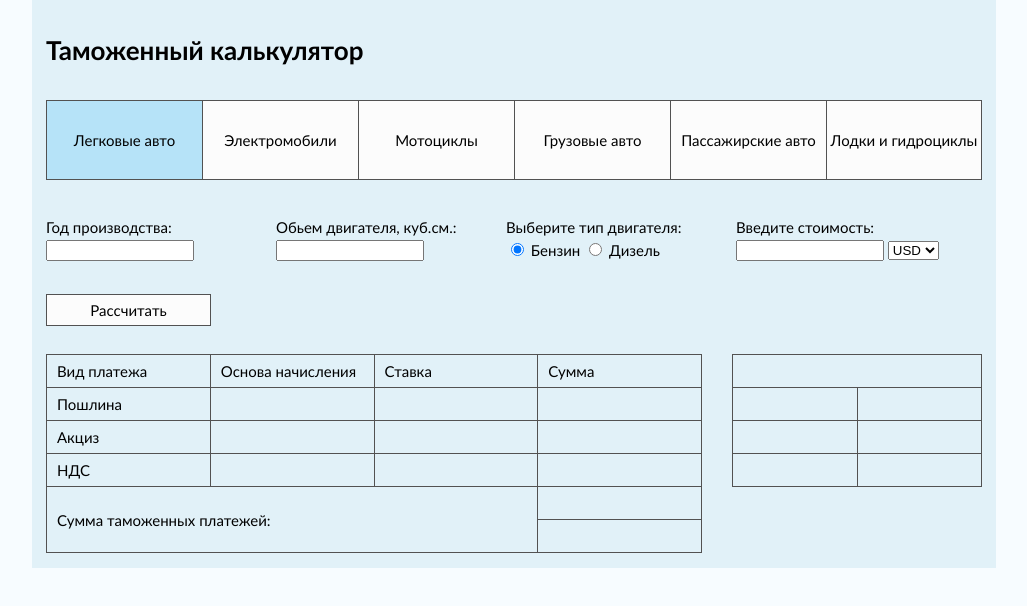
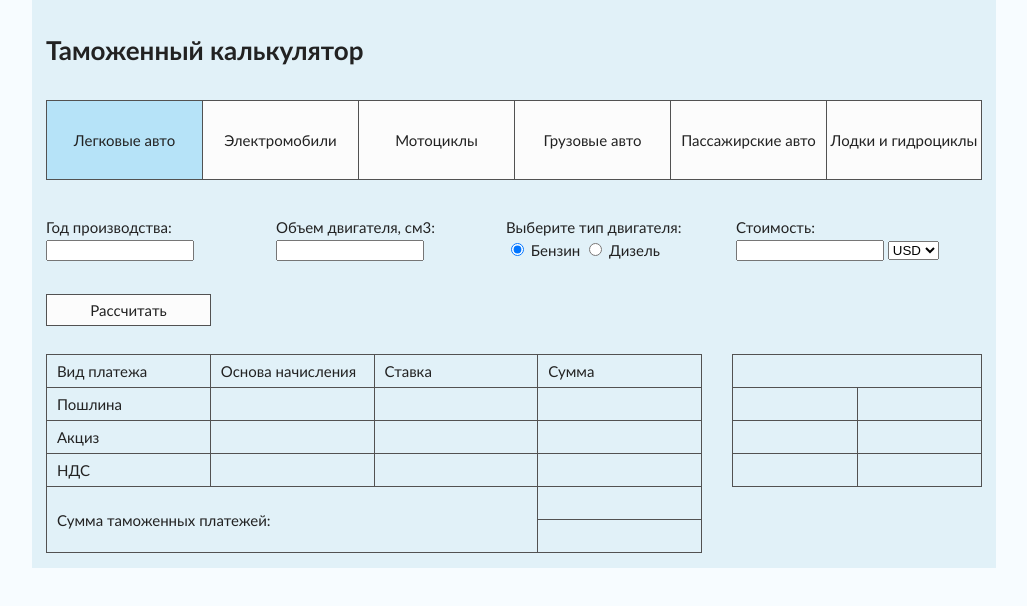
Before and after one commit to Aym58/calculator, a plain HTML site: page index.html in a window 1280 px wide. Shown: the whole page, without its empty margins (126-1153 px from the left). Drawn offline with nearby package versions, Linux system fonts and the light colour scheme; no server answers.

Commit message:
Add files via upload

```diff
--- a/index.html
+++ b/index.html
@@ -27,7 +27,7 @@
         <p>Год производства:</p><input class="input" id="year">
     </div>
     <div class="inputdata">
-        <p>Обьем двигателя, куб.см.:</p><input class="input" id="volume">
+        <p>Объем двигателя, см3:</p><input class="input" id="volume">
     </div>
     <div class="inputdata">
         <p>Выберите тип двигателя:</p>
@@ -37,7 +37,7 @@
         <label for="diesel">Дизель</label>
     </div>
     <div class="inputdata">
-        <p>Введите стоимость:</p><input class="input" id="price">
+        <p>Стоимость:</p><input class="input" id="price">
         <select id="selectcurrency">
         <option value="USD">USD</option>
         <option value="EUR">EUR</option>
@@ -69,10 +69,10 @@
 <div id="input3" style="display: none">
     <div class="inputarea">
     <div class="inputdata">
-        <p>Обьем двигателя, куб. см.:</p><input class="input" id="volume3">
+        <p>Объем двигателя, см3:</p><input class="input" id="volume3">
     </div>
     <div class="inputdata">
-        <p>Введите стоимость:</p><input class="input" id="price3">
+        <p>Стоимость:</p><input class="input" id="price3">
         <select id="selectcurrency3">
         <option value="USD">USD</option>
         <option value="EUR">EUR</option>
@@ -91,7 +91,7 @@
 <div id="input4" style="display: none">
     <div class="inputarea">
     <div class="inputdata5x">
-        <p>Обьем двигателя, куб.см.:</p><input id="volume4">
+        <p>Объем двигателя, см3:</p><input id="volume4">
     </div>
 
     <div class="inputdata5x">
@@ -121,7 +121,7 @@
     </div>
 
     <div class="inputdata5x">
-        <p>Введите стоимость:</p><input id="price4">
+        <p>Стоимость:</p><input id="price4">
         <select id="selectcurrency4">
         <option value="USD">USD</option>
         <option value="EUR">EUR</option>
@@ -161,7 +161,7 @@
     </div>
 
     <div class="inputdata">
-        <p>Введите стоимость:</p><input class="input" id="price5">
+        <p>Стоимость:</p><input class="input" id="price5">
         <select id="selectcurrency5">
         <option value="USD">USD</option>
         <option value="EUR">EUR</option>
@@ -179,7 +179,7 @@
     <div class="inputarea">
 
     <div class="inputdata">
-        <p>Введите стоимость:</p><input id="price6" class="input">
+        <p>Стоимость:</p><input id="price6" class="input">
         <select id="selectcurrency6">
           <option value="USD">USD</option>
           <option value="EUR">EUR</option>
--- a/style.css
+++ b/style.css
@@ -11,6 +11,7 @@ body{
 	width: 936px;
 	margin: 0 auto;
 	font-family: Calibri, sans-serif;
+	color: #222222;
 	background-color: #e1f1f8;
 	padding: 14px;
 	font-size: 15px;
@@ -28,7 +29,9 @@ p{
 }
 
 button {
-
+	color: #222222;
+	-webkit-color: #222222;
+	-moz-color: #222222;
 	font-family: Calibri, sans-serif;
 	border: 1px solid;
 	font-size: 15px;
@@ -45,6 +48,7 @@ button {
 
 table {
 	font-size: 15px;
+	color: #222222;
 }
 
 button:hover {
```
